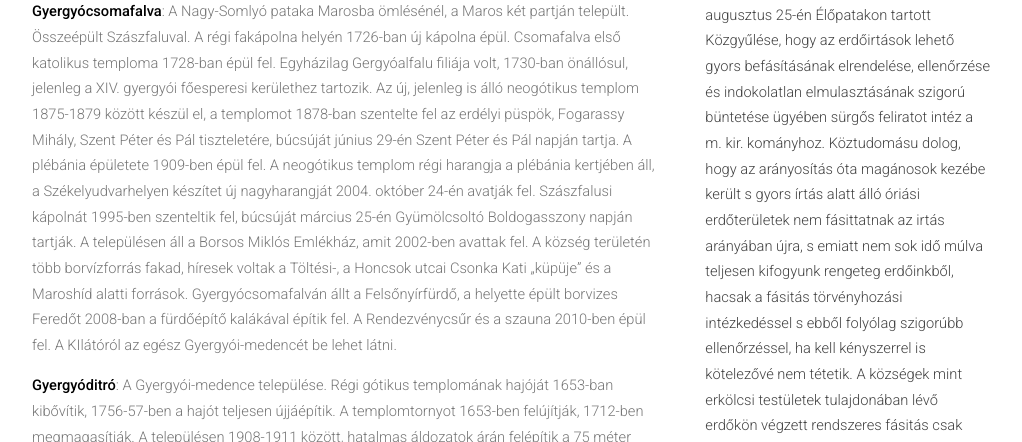
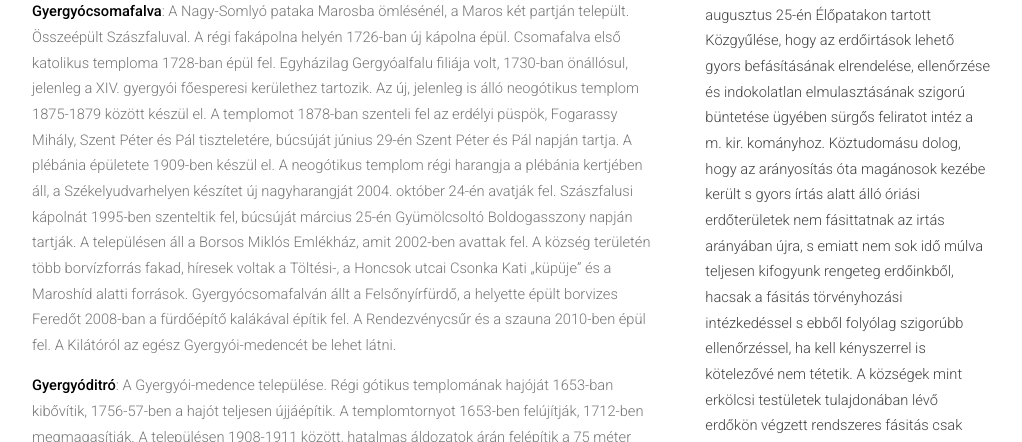
Before and after one commit to siculia/siculia.github.io, a Jekyll site: the page built from siculia-gyergyoszek.html, in a window 1280 px wide and 900 px high, scrolled down 1347 px. Shown: the part 258-700 px from the top of the window, without its empty margins (128-1150 px from the left). Built offline with Jekyll 4.4.1, drawn with Linux system fonts in a browser that asks for light colours; nearby versions of some CDN libraries; library files that are not in the unit come from our copies.

Commit message:
Gyergyócsomafalva+

```diff
--- a/siculia-gyergyoszek.html
+++ b/siculia-gyergyoszek.html
@@ -33,7 +33,7 @@ layout: default
 						<p style="text-align: left;"><b>Bélbor</b>: Bélbor településtől keletre a Maroshévíz-Borszék megszünt kisvasút mellett fekszik a Huruba borvízforrás és a Madárdöglesztő.</p>
 						<p style="text-align: left;"><b>Borszék</b>: Borszék fürdőtelep nevezetesebb forrásai a Főkút, az Erzsébet-forrás, a Lobogó-kút, a Kossuth-kút, a László-kút, a Boldizsár-kút, az Erdei- vagy Károly-kút és a Pásztor-kút. Ismertebb fürdői a Lobogófürdő, a Lázárfürdő, az Ósáros, az Újsáros és a Lábfürdő voltak, új feredője a Tündérkert-feredő. Ősforrása a Döglesztő forrás, amelynek vize elepadt, mofettaként működik A borszéki borvíz palackozása 1806-ban indul.</p>
 						<p style="text-align: left;"><b>Gyergyóújfalú</b>: A Maros árterén található nagykerti fortyogók, a Nagykerti süttögő környékén Lábmosó néven, korábban kis fürdőmedence is működött.</p>
-						<p style="text-align: left;"><b>Gyergyócsomafalva</b>: A Nagy-Somlyó pataka Marosba ömlésénél, a Maros két partján települt. Összeépült Szászfaluval. A régi fakápolna helyén 1726-ban új kápolna épül. Csomafalva első katolikus temploma 1728-ban épül fel. Egyházilag Gergyóalfalu filiája volt, 1730-ban önállósul, jelenleg a XIV. gyergyói főesperesi kerülethez tartozik. Az új, jelenleg is álló neogótikus templom 1875-1879 között készül el, a templomot 1878-ban szentelte fel az erdélyi püspök, Fogarassy Mihály, Szent Péter és Pál tiszteletére, búcsúját június 29-én Szent Péter és Pál napján tartja. A plébánia épületete 1909-ben épül fel. A neogótikus templom régi harangja a plébánia kertjében áll, a Székelyudvarhelyen készítet új nagyharangját 2004. október 24-én avatják fel. Szászfalusi kápolnát 1995-ben szenteltik fel, búcsúját március 25-én Gyümölcsoltó Boldogasszony napján tartják. A településen áll a Borsos Miklós Emlékház, amit 2002-ben avattak fel. A község területén több borvízforrás fakad, híresek voltak a Töltési-, a Honcsok utcai Csonka Kati „küpüje” és a Maroshíd alatti források. Gyergyócsomafalván állt a Felsőnyírfürdő, a helyette épült borvizes Feredőt 2008-ban a fürdőépítő kalákával építik fel. A Rendezvénycsűr és a szauna 2010-ben épül fel. A KIlátóról az egész Gyergyói-medencét be lehet látni.</p>
+						<p style="text-align: left;"><b>Gyergyócsomafalva</b>: A Nagy-Somlyó pataka Marosba ömlésénél, a Maros két partján települt. Összeépült Szászfaluval. A régi fakápolna helyén 1726-ban új kápolna épül. Csomafalva első katolikus temploma 1728-ban épül fel. Egyházilag Gergyóalfalu filiája volt, 1730-ban önállósul, jelenleg a XIV. gyergyói főesperesi kerülethez tartozik. Az új, jelenleg is álló neogótikus templom 1875-1879 között készül el. A templomot 1878-ban szenteli fel az erdélyi püspök, Fogarassy Mihály, Szent Péter és Pál tiszteletére, búcsúját június 29-én Szent Péter és Pál napján tartja. A plébánia épületete 1909-ben készül el. A neogótikus templom régi harangja a plébánia kertjében áll, a Székelyudvarhelyen készítet új nagyharangját 2004. október 24-én avatják fel. Szászfalusi kápolnát 1995-ben szenteltik fel, búcsúját március 25-én Gyümölcsoltó Boldogasszony napján tartják. A településen áll a Borsos Miklós Emlékház, amit 2002-ben avattak fel. A község területén több borvízforrás fakad, híresek voltak a Töltési-, a Honcsok utcai Csonka Kati „küpüje” és a Maroshíd alatti források. Gyergyócsomafalván állt a Felsőnyírfürdő, a helyette épült borvizes Feredőt 2008-ban a fürdőépítő kalákával építik fel. A Rendezvénycsűr és a szauna 2010-ben épül fel. A Kilátóról az egész Gyergyói-medencét be lehet látni.</p>
 						<p style="text-align: left;"><b>Gyergyóditró</b>: A Gyergyói-medence települése. Régi gótikus templomának hajóját 1653-ban kibővítik, 1756-57-ben a hajót teljesen újjáépítik. A templomtornyot 1653-ben felújítják, 1712-ben  megmagasítják. A településen 1908-1911 között, hatalmas áldozatok árán felépítik a 75 méter toronymagasságú, monumentális Jézus szive neogótikus katolikus templomot, a búcsúját június 14-én, Jézus Szent Szíve ünnepén tartják. A Felszegi Sarlós Boldogasszony tiszteletére szentelt régi templom búcsúját május 31-én tartották, az új felszegi templomot 2015-ben Szent Imre tiszteletére szentelik, harangja Márton Áron nevét viseli, Lázár Imre harangöntő munkája.</p>
 						<p style="text-align: left;"><b>Gyergyószárhegy</b>: A Szármány-hegy aljába épült Szárhegy a Gyergyói-medence legrégebbi települése. A településen található a négy sarokbástyás, pártás kőfallal körülvett Lázár-kastély, az erdélyi reneszánsz csodálatos alkotása, valamint a Szent Ferenc-rendi kolostor. A gyergyószárhegyi ferences templom a búcsúját Pünkösd harmadnapján tartja.</p>
 						<p style="text-align: left;"><b>Gyergyószentmiklós</b>: A Botvára és a Felső csengettyű a búcsúját június 14-én, Jézus Szent Szíve ünnepén tartja.
```
